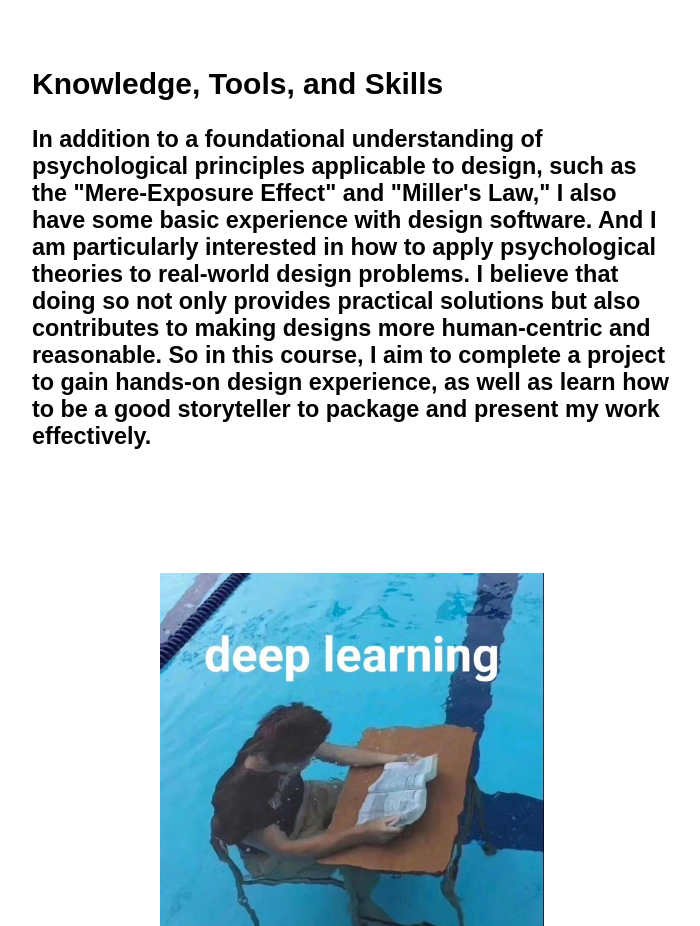
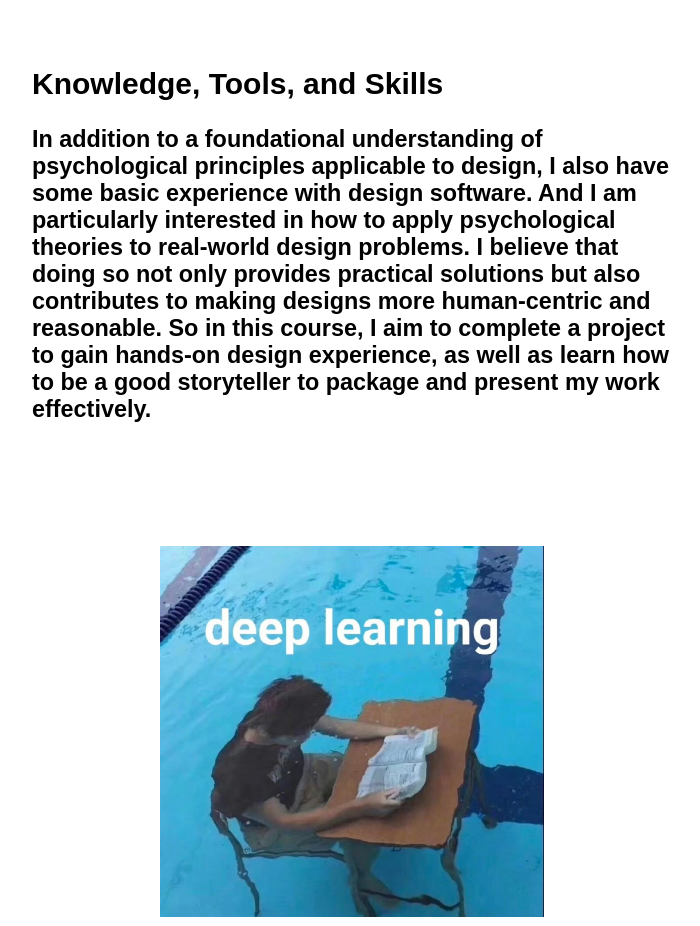
Before and after one commit to zihan-n/zihan, a plain HTML site: page index.html in a window 1280 px wide. Shown: the part 2020-2946 px from the top of the page, without its empty margins (288-988 px from the left). Drawn offline with Linux system fonts and the light colour scheme.

Commit message:
Add files via upload

```diff
--- a/index.html
+++ b/index.html
@@ -55,7 +55,7 @@
 
 <div class="textblock" style="text-align: left">
   <h2>Knowledge, Tools, and Skills</h2>
-    <h3>In addition to a foundational understanding of psychological principles applicable to design, such as the "Mere-Exposure Effect" and "Miller's Law," I also have some basic experience with design software. And I am particularly interested in how to apply psychological theories to real-world design problems. I believe that doing so not only provides practical solutions but also contributes to making designs more human-centric and reasonable. So in this course, I aim to complete a project to gain hands-on design experience, as well as learn how to be a good storyteller to package and present my work effectively.
+    <h3>In addition to a foundational understanding of psychological principles applicable to design, I also have some basic experience with design software. And I am particularly interested in how to apply psychological theories to real-world design problems. I believe that doing so not only provides practical solutions but also contributes to making designs more human-centric and reasonable. So in this course, I aim to complete a project to gain hands-on design experience, as well as learn how to be a good storyteller to package and present my work effectively.
 
 
 
```
